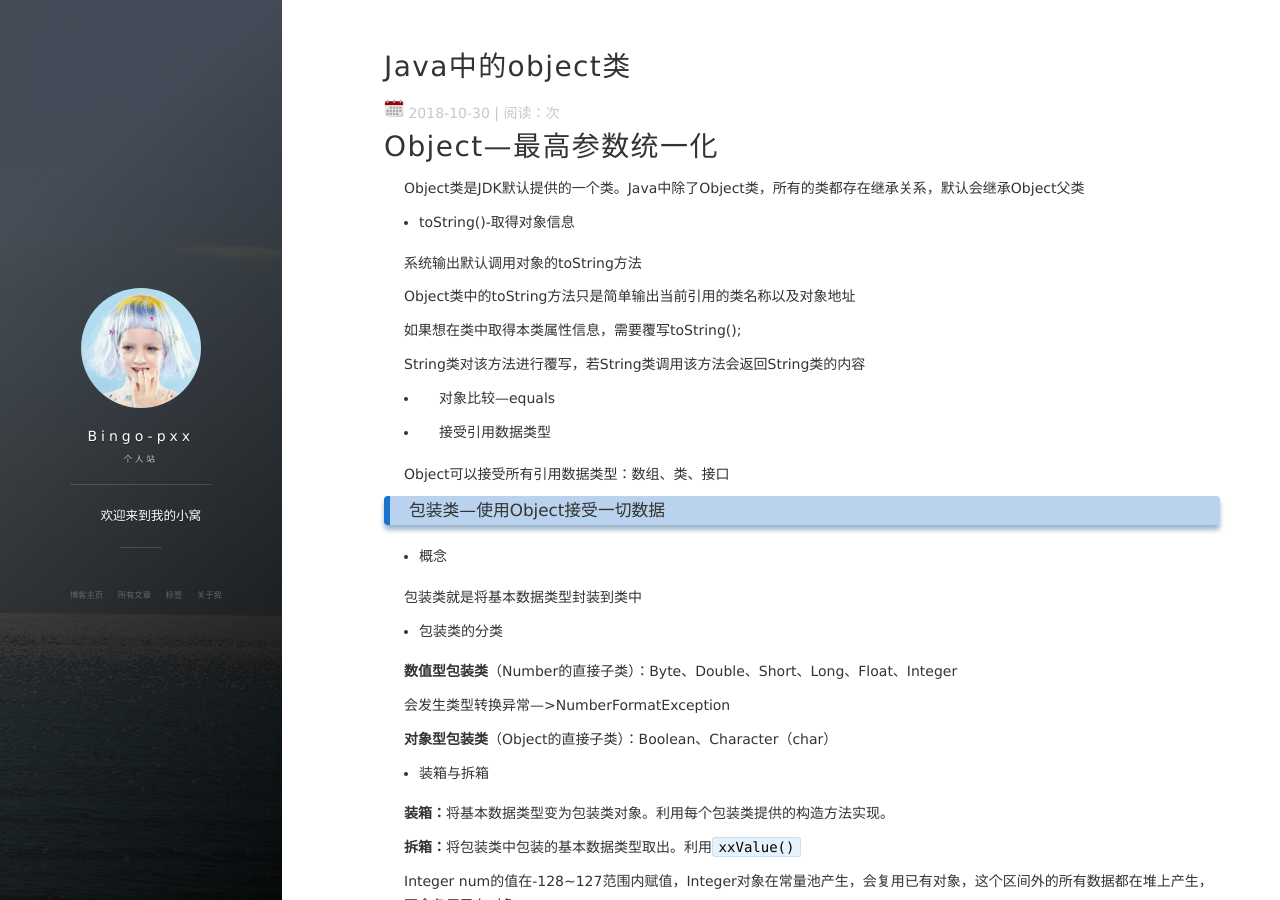
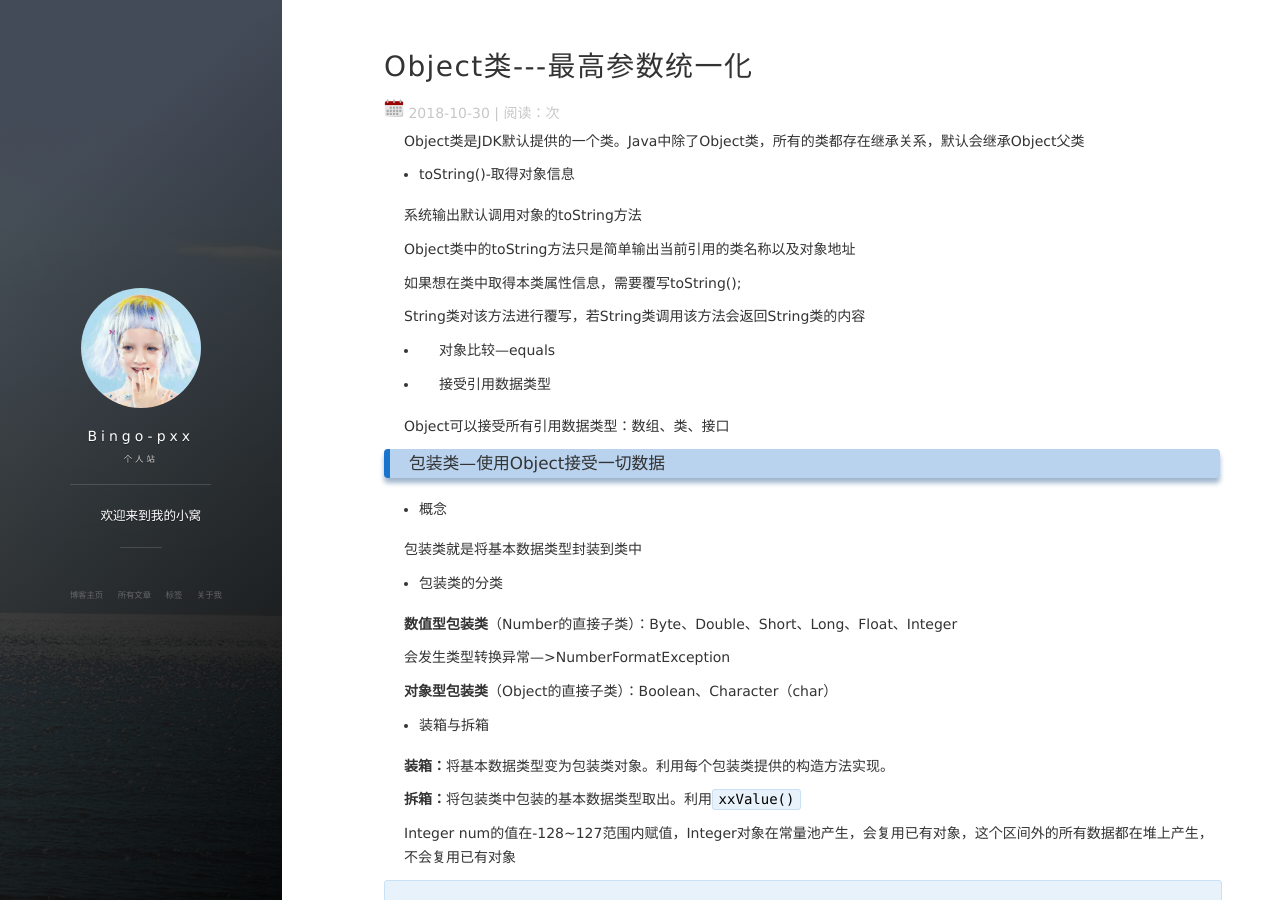
Before and after one commit to luckypxx/luckypxx, a Jekyll site: the page built from _posts/2018-10-30-java中的Object类.md, in a window 1280 px wide and 900 px high. Built offline with Jekyll 4.4.1, drawn with Linux system fonts in a browser that asks for light colours; nearby versions of some CDN libraries; our own code applies the rules of GitHub Pages for plain Markdown files; comment, search, counter and statistics services are not loaded; part of the change alters nothing that is shown.

Commit message:
Object类

```diff
--- a/_posts/2018-10-30-java中的Object类.md
+++ b/_posts/2018-10-30-java中的Object类.md
@@ -1,4 +1,9 @@
-# Object---最高参数统一化
+---
+layout: post
+title: Object类---最高参数统一化
+date: 2018-10-30
+tag: Java
+---
 
 Object类是JDK默认提供的一个类。Java中除了Object类，所有的类都存在继承关系，默认会继承Object父类
 
```
